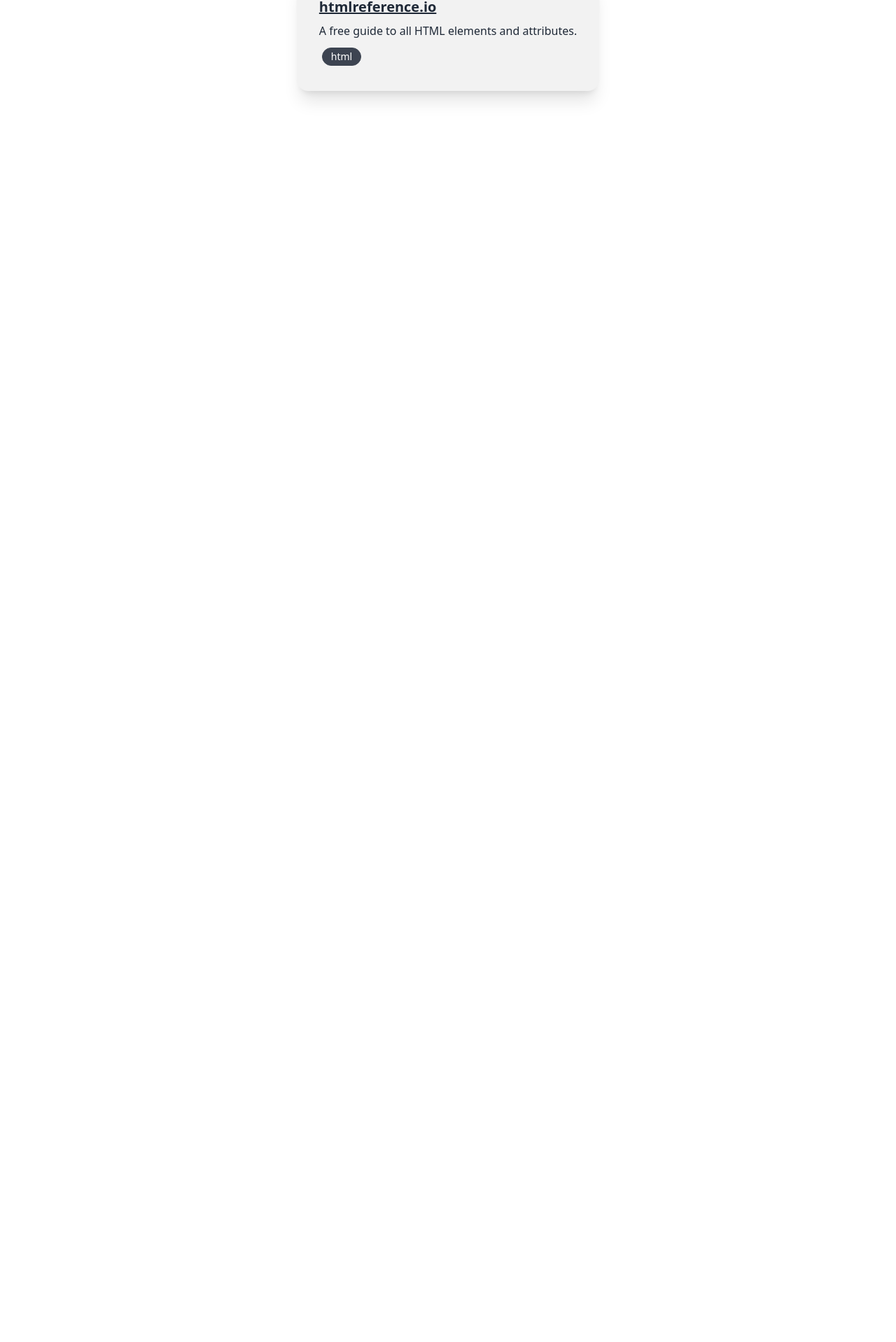
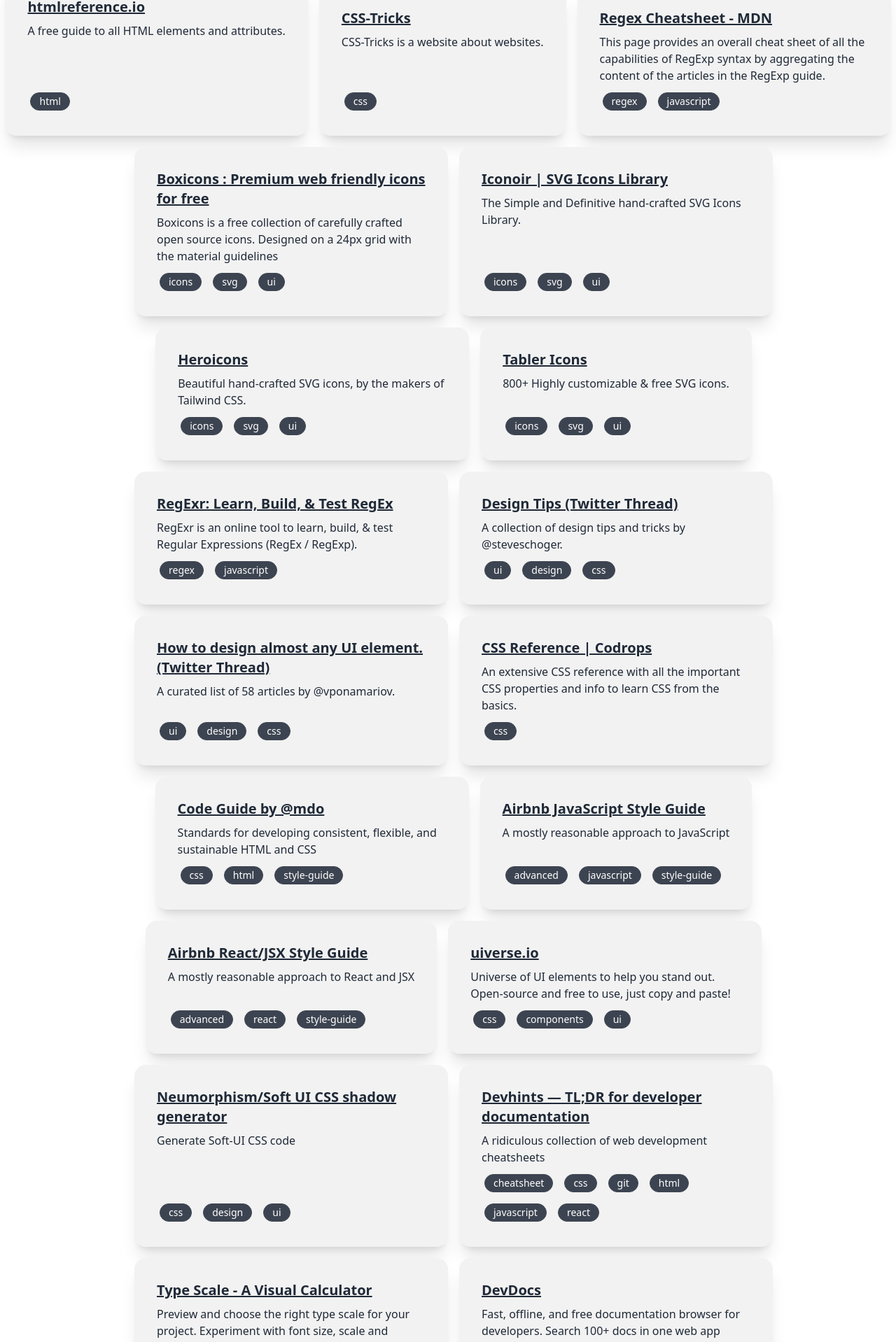
Before and after one commit to robertmcabee/Front-End-Resources, a Next.js app: page / in a window 1280 px wide. Shown: the part 376-2294 px from the top of the page at 70% size. Before the commit the page ends 800 px from the top, so only its background shows below. Built offline with nearby package versions, Linux system fonts and the light colour scheme.

Commit message:
add resources

```diff
--- a/data/resources.ts
+++ b/data/resources.ts
@@ -4,8 +4,176 @@
     name: "htmlreference.io",
     url: "https://htmlreference.io/",
     description: "A free guide to all HTML elements and attributes.",
-    imageURL: "https://htmlreference.io/images/html-reference-icon.png",
     tags: ["html"],
     starred: false,
   },
+  {
+    id: 1,
+    name: "CSS-Tricks",
+    url: "https://css-tricks.com/",
+    description: "CSS-Tricks is a website about websites.",
+    tags: ["css"],
+    starred: false,
+  },
+  {
+    id: 2,
+    name: "Regex Cheatsheet - MDN",
+    url: "https://developer.mozilla.org/en-US/docs/Web/JavaScript/Guide/Regular_Expressions/Cheatsheet",
+    description:
+      "This page provides an overall cheat sheet of all the capabilities of RegExp syntax by aggregating the content of the articles in the RegExp guide.",
+    tags: ["regex", "javascript"],
+    starred: false,
+  },
+  {
+    id: 3,
+    name: "Boxicons : Premium web friendly icons for free",
+    url: "https://boxicons.com/",
+    description:
+      "Boxicons is a free collection of carefully crafted open source icons. Designed on a 24px grid with the material guidelines",
+    tags: ["icons", "svg", "ui"],
+    starred: false,
+  },
+  {
+    id: 4,
+    name: "Iconoir | SVG Icons Library",
+    url: "https://iconoir.com/",
+    description: "The Simple and Definitive hand-crafted SVG Icons Library.",
+    tags: ["icons", "svg", "ui"],
+    starred: false,
+  },
+  {
+    id: 5,
+    name: "Heroicons",
+    url: "https://heroicons.com/",
+    description:
+      "Beautiful hand-crafted SVG icons, by the makers of Tailwind CSS.",
+    tags: ["icons", "svg", "ui"],
+    starred: false,
+  },
+  {
+    id: 6,
+    name: "Tabler Icons",
+    url: "https://tablericons.com/",
+    description: "800+ Highly customizable & free SVG icons.",
+    tags: ["icons", "svg", "ui"],
+    starred: false,
+  },
+  {
+    id: 7,
+    name: "RegExr: Learn, Build, & Test RegEx",
+    url: "https://regexr.com/",
+    description:
+      "RegExr is an online tool to learn, build, & test Regular Expressions (RegEx / RegExp).",
+    tags: ["regex", "javascript"],
+    starred: true,
+  },
+  {
+    id: 9,
+    name: "Design Tips (Twitter Thread)",
+    url: "https://twitter.com/i/events/994601867987619840",
+    description: "A collection of design tips and tricks by @steveschoger.",
+    tags: ["ui", "design", "css"],
+    starred: false,
+  },
+  {
+    id: 10,
+    name: "How to design almost any UI element. (Twitter Thread)",
+    url: "https://twitter.com/i/events/994601867987619840",
+    description: "A curated list of 58 articles by @vponamariov.",
+    tags: ["ui", "design", "css"],
+    starred: false,
+  },
+  {
+    id: 11,
+    name: "CSS Reference | Codrops",
+    url: "https://tympanus.net/codrops/css_reference/",
+    description:
+      "An extensive CSS reference with all the important CSS properties and info to learn CSS from the basics.",
+    tags: ["css"],
+    starred: false,
+  },
+  {
+    id: 12,
+    name: "Code Guide by @mdo",
+    url: "https://codeguide.co/#css",
+    description:
+      "Standards for developing consistent, flexible, and sustainable HTML and CSS",
+    tags: ["css", "html", "style-guide"],
+    starred: false,
+  },
+  {
+    id: 13,
+    name: "Airbnb JavaScript Style Guide",
+    url: "https://github.com/airbnb/javascript",
+    description: "A mostly reasonable approach to JavaScript",
+    tags: ["advanced", "javascript", "style-guide"],
+    starred: false,
+  },
+  {
+    id: 14,
+    name: "Airbnb React/JSX Style Guide",
+    url: "https://github.com/airbnb/javascript/tree/master/react",
+    description: "A mostly reasonable approach to React and JSX",
+    tags: ["advanced", "react", "style-guide"],
+    starred: false,
+  },
+  {
+    id: 15,
+    name: "uiverse.io",
+    url: "https://uiverse.io/",
+    description:
+      "Universe of UI elements to help you stand out. Open-source and free to use, just copy and paste!",
+    tags: ["css", "components", "ui"],
+    starred: false,
+  },
+  {
+    id: 16,
+    name: "Neumorphism/Soft UI CSS shadow generator",
+    url: "https://neumorphism.io/#f0f0f0",
+    description: "Generate Soft-UI CSS code",
+    tags: ["css", "design", "ui"],
+    starred: false,
+  },
+  {
+    id: 17,
+    name: "Devhints — TL;DR for developer documentation",
+    url: "https://devhints.io/",
+    description: "A ridiculous collection of web development cheatsheets",
+    tags: ["cheatsheet", "css", "git", "html", "javascript", "react"],
+    starred: false,
+  },
+  {
+    id: 18,
+    name: "Type Scale - A Visual Calculator",
+    url: "https://type-scale.com/",
+    description:
+      "Preview and choose the right type scale for your project. Experiment with font size, scale and different webfonts.",
+    tags: ["ui", "design", "css"],
+    starred: false,
+  },
+  {
+    id: 19,
+    name: "DevDocs",
+    url: "https://devdocs.io/",
+    description:
+      "Fast, offline, and free documentation browser for developers. Search 100+ docs in one web app including HTML, CSS, JavaScript, PHP, Ruby, Python, Go, C, C++, and many more.",
+    tags: [
+      "cheatsheet",
+      "css",
+      "documentation",
+      "git",
+      "html",
+      "javascript",
+      "react",
+    ],
+    starred: false,
+  },
+  // {
+  //   id: 000,
+  //   name: "IIIIIIIIIIIIIII",
+  //   url: "IIIIIIIIIIIIIIII",
+  //   description: "IIIIIIII",
+  //   tags: ["IIIIIIIIIIIIII",],
+  //   starred: false,
+  // },
 ];
```
